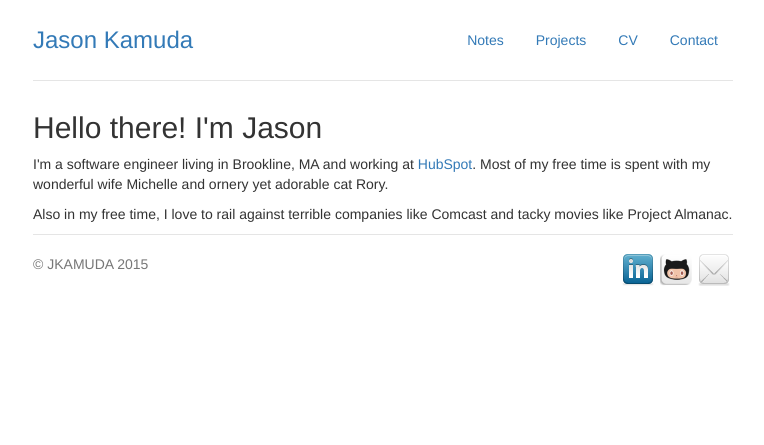
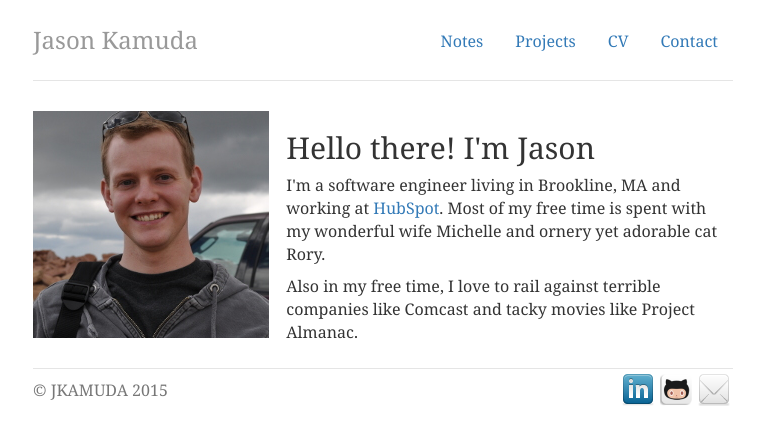
Before and after one commit to jkamuda/jkamuda.github.io, a Jekyll site: the page built from index.html, in a window 1280 px wide. Shown: the top 445 px of the page, without its empty margins (257-1021 px from the left). Built offline with Jekyll 4.4.1, drawn with Linux system fonts in a browser that asks for light colours.

Commit message:
profile pic in there

```diff
--- a/_includes/footer.html
+++ b/_includes/footer.html
@@ -1,6 +1,6 @@
 <div class="footer">
   <div class="row">
-    <div class="col-sm-8">
+    <div class="col-sm-8 copyright">
       <p>&copy; JKAMUDA 2015</p>
     </div>
     <div class="col-sm-4">
--- a/_includes/header.html
+++ b/_includes/header.html
@@ -5,5 +5,5 @@
     <li class="{{ page.cv }}"><a href="/cv" title="CV">CV</a></li>
     <li class="{{ page.contact }}"><a href="/contact" title="Contact">Contact</a></li>
   </ul>
-  <h3><a href="/">Jason Kamuda</a></h3>
+  <h3 class="text-muted"><a href="/">Jason Kamuda</a></h3>
 </div>
--- a/_layouts/default.html
+++ b/_layouts/default.html
@@ -4,17 +4,7 @@
   <body>
     <div class="container">
       {% include header.html %}
-      <h2>
-        Hello there! I'm Jason
-      </h2>
-      <p>
-        I'm a software engineer living in Brookline, MA and working at
-        <a target="blank" href="https://www.hubspot.com/">HubSpot</a>.
-        Most of my free time is spent with my wonderful wife Michelle and ornery yet adorable cat Rory.
-      </p>
-      <p>
-        Also in my free time, I love to rail against terrible companies like Comcast and tacky movies like Project Almanac.
-      </p>
+      {{ content }}
       {% include footer.html %}
     </div>
   </body>
--- a/css/main.css
+++ b/css/main.css
@@ -1,3 +1,22 @@
+
+.footer {
+    padding-top: 10px;
+}
+
+.profile-pic {
+    padding-bottom: 30px;
+}
+
+.main-info {
+    padding-left: 25px;
+}
+
+body {
+    padding-top: 20px;
+    padding-bottom: 40px;
+    font-family: Georgia, Times;
+    font-size: 16px;
+}
 
 .image {
     background-position: 0px 0px;
@@ -6,6 +25,7 @@
     height: 32px;
     margin-left: 3px;
     margin-right: 3px;
+    margin-top: -5px;
     width: 32px;
 }
 
@@ -19,6 +39,20 @@
 
 .linkedin {
     background-image: url(/img/linkedin_32.png)
+}
+
+.copyright {
+    vertical-align: center;
+}
+
+h3.text-muted a {
+    text-decoration: none;
+    color: #999999;
+}
+
+h3.text-muted a:hover {
+    text-decoration: none;
+    color: #0088cc;
 }
 
 /*body {
--- a/index.html
+++ b/index.html
@@ -2,3 +2,21 @@
 layout: default
 title: Jason Kamuda
 ---
+<div class="row">
+  <div class="profile-pic col-sm-4">
+    <img alt="Jason Kamuda" src="img/portrait-lq.jpg">
+  </div>
+  <div class="main-info col-sm-8">
+    <h2>
+      Hello there! I'm Jason
+    </h2>
+    <p>
+      I'm a software engineer living in Brookline, MA and working at
+      <a target="blank" href="https://www.hubspot.com/">HubSpot</a>.
+      Most of my free time is spent with my wonderful wife Michelle and ornery yet adorable cat Rory.
+    </p>
+    <p>
+      Also in my free time, I love to rail against terrible companies like Comcast and tacky movies like Project Almanac.
+    </p>
+  </div>
+</div>
```
Also changed, not shown: img/portrait-lq.jpg (added).
